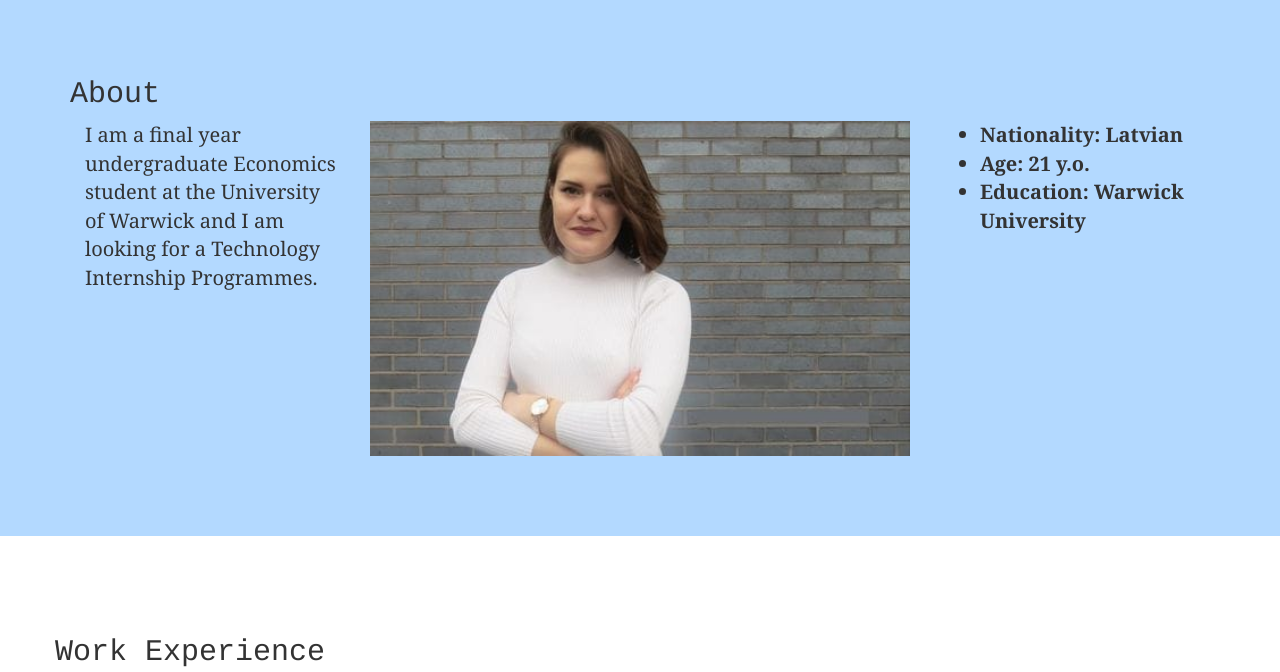
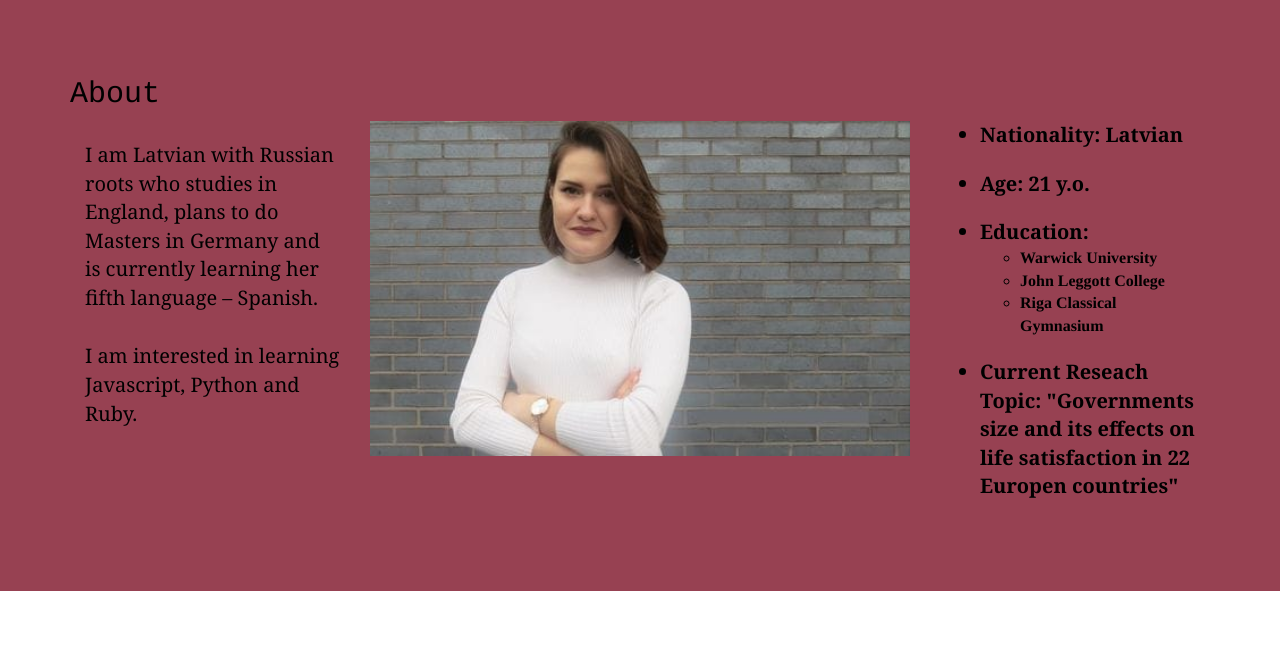
Before and after one commit to mariaplotnikova/mariaplotnikova.github.io, a plain HTML site: page index.html in a window 1280 px wide. Shown: the part 822-1494 px from the top of the page. Drawn offline with nearby package versions, Linux system fonts and the light colour scheme; grey boxes are pictures that could not be loaded.

Commit message:
Add files via upload

```diff
--- a/css/styles.css
+++ b/css/styles.css
@@ -45,7 +45,7 @@ section{
 }
 
 .about{
-	background-color: rgb(179, 217, 255);
+	background-color: #974152;
 }
 
 .font-about{
--- a/index.html
+++ b/index.html
@@ -40,7 +40,7 @@
 			<h1 class="heading">MARIA PLOTNIKOVA
 			</h1>
 			<a href="#about"><button class="btn-default text-center btn-md img-rounded" class="btn-font">LEARN MORE</button></a>
-	</div>
+			</div>
 		</div>
 
 
@@ -51,9 +51,13 @@
 			<div class="container">
 				<div class="row">
 					<div class="col-md-12">
-						<h2 class="header-page">About</h2>
+						<h2 class="header-page black">About</h2>
 						<div class="col-md-3">
-						<p class="font-about2"> I am a final year undergraduate Economics student at the University of Warwick and I am looking for a Technology Internship Programmes.
+						<br>
+						<p class="font-about2 black"> I am Latvian with Russian roots who studies in England, plans to do Masters in Germany and is currently learning her fifth language – Spanish.
+						</p>
+						<br>
+						<p class="font-about2 black"> I am interested in learning Javascript, Python and Ruby.
 						</p>
 					</div>
 					<div class="col-md-6">
@@ -61,11 +65,24 @@
 					</div>
 					<div class="col-md-3">
 						<ul>
-							<li class="font-about"> Nationality: Latvian
+							<li class="font-about black"> Nationality: Latvian
 							</li>
-							<li class="font-about"> Age: 21 y.o.
+							<br>
+							<li class="font-about black"> Age: 21 y.o.
 							</li>
-							<li class="font-about"> Education: Warwick University
+							<br>
+							<li class="font-about black"> Education:
+								<ul>
+									<li>Warwick University
+									</li>
+									<li>John Leggott College
+									</li>
+									<li> Riga Classical Gymnasium
+									</li>
+								</ul>
+							</li>
+							<br>
+							<li class="font-about black"> Current Reseach Topic: "Governments size and its effects on life satisfaction in 22 Europen countries"
 							</li>
 						</ul>
 					</div>
@@ -197,7 +214,7 @@
 							</li>
 						</ul>
 						<br>
-						<b> COMPETETIONS
+						<b> COMPETITIONS
 						<ul>
 							<li> Reached the semifinal at Warwick Apprentice 2015 by starting up a personal YouTube Channel
 							</li>
```
